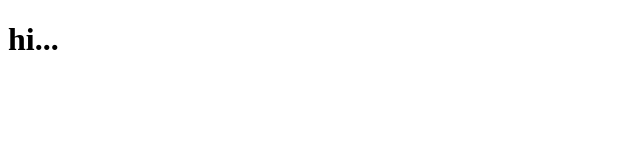
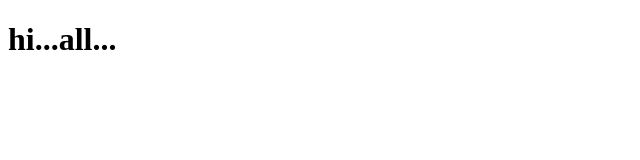
Before and after one commit to Divyaprakash-12/git-vs, a plain HTML site: page merge.html in a window 1280 px wide. Shown: the full height of the page, 0-640 px from the left. Drawn offline with Linux system fonts and the light colour scheme.

Commit message:
3 commit

```diff
--- a/merge.html
+++ b/merge.html
@@ -7,6 +7,6 @@
     <title>Document</title>
 </head>
 <body>
-    <h1>hi...</h1>
+    <h1>hi...all...</h1>
 </body>
 </html>
```
